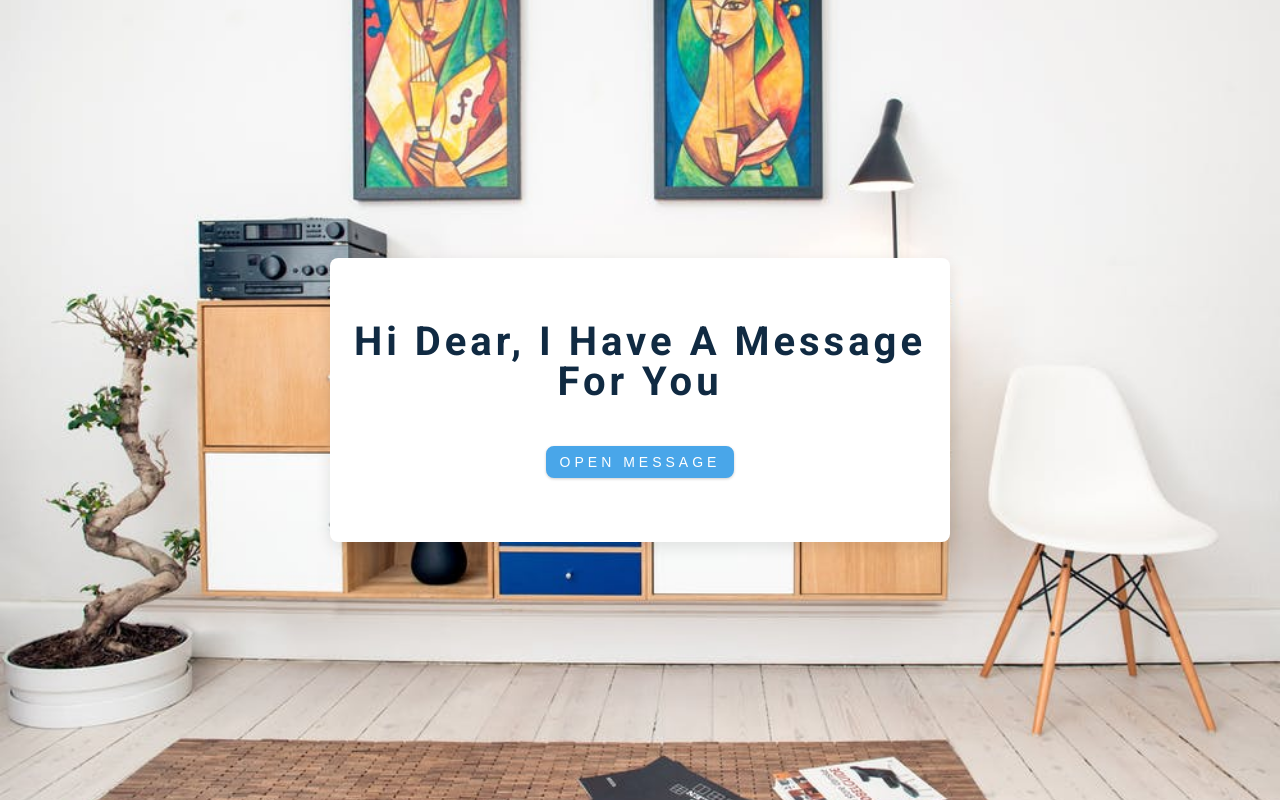
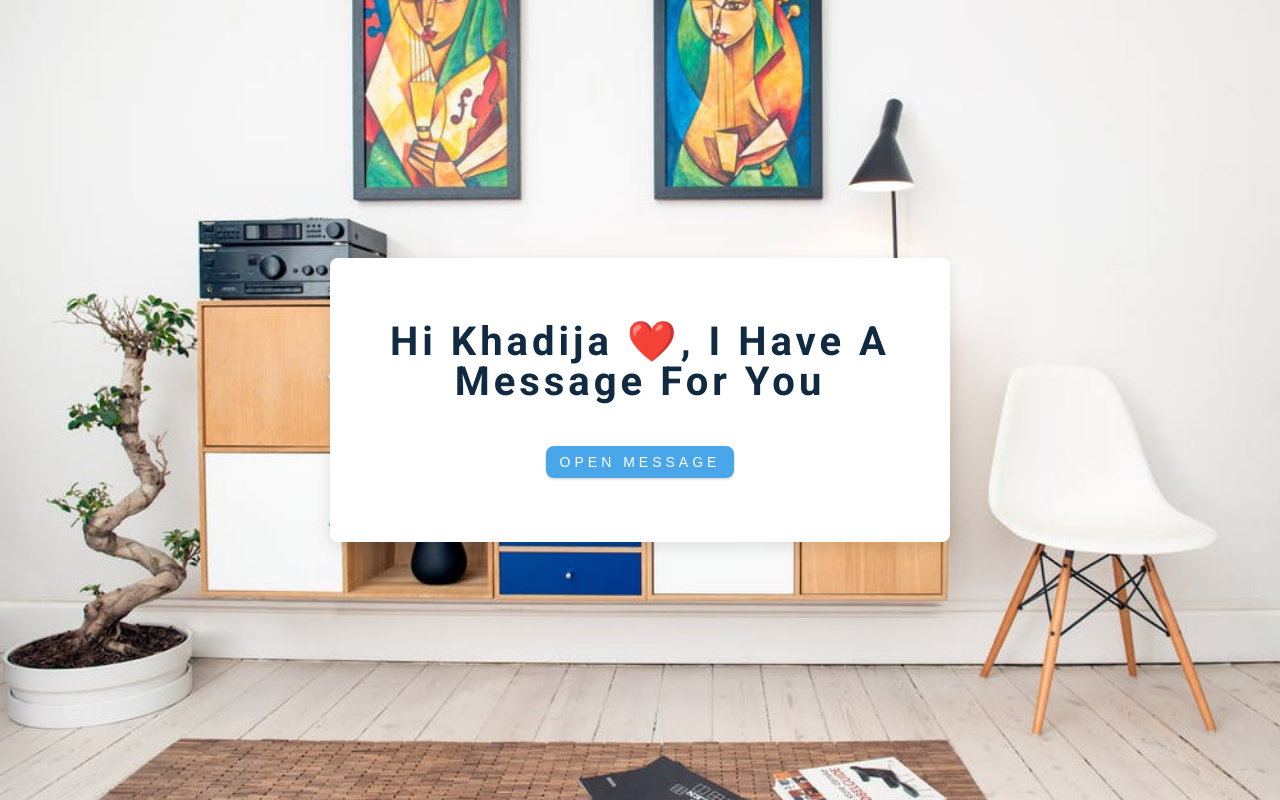
Before and after one commit to imran2975/Morning, a plain HTML site: page index.html in a window 1280 px wide. Drawn offline with nearby package versions, Linux system fonts and the light colour scheme.

Commit message:
Update index.html

```diff
--- a/index.html
+++ b/index.html
@@ -16,7 +16,7 @@
     <!-- hero -->
     <header class="hero">
       <div class="banner">
-        <h2>Hi dear, I have a Message for you</h2>
+        <h2>Hi Khadija ❤️, I have a Message for you</h2>
         <button class="btn modal-btn">
           open message
         </button>
```
